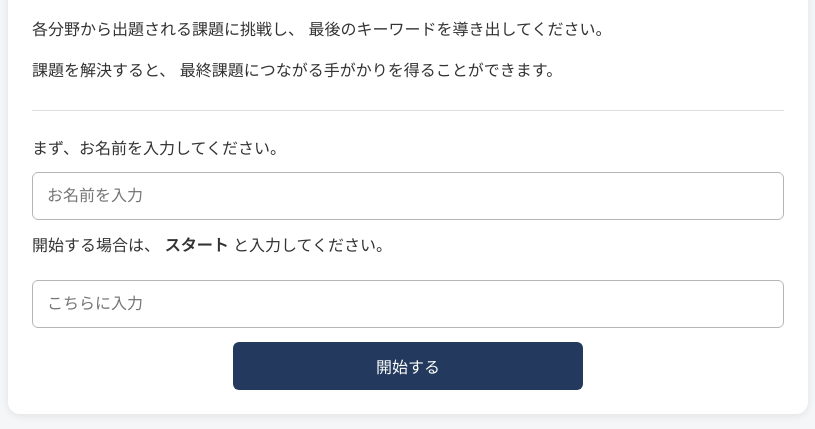
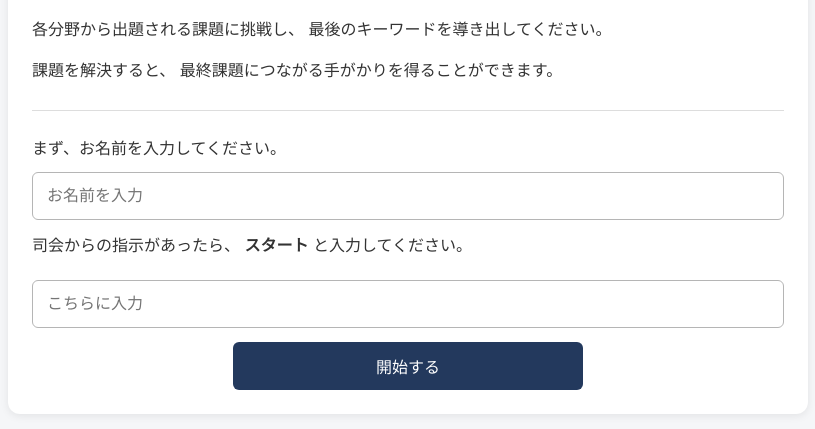
Before and after one commit to t-kdi3/bonenkai-arg, a plain HTML site: page index.html in a window 1280 px wide. Shown: the part 131-560 px from the top of the page, without its empty margins (232-1047 px from the left). Drawn offline with Linux system fonts and the light colour scheme.

Commit message:
Update start instruction text
Co-authored-by: Copilot <223556219+Copilot@users.noreply.github.com>

```diff
--- a/index.html
+++ b/index.html
@@ -46,7 +46,7 @@
 
 <p>
 
-開始する場合は、
+司会からの指示があったら、
 
 <strong>スタート</strong>
 
```
